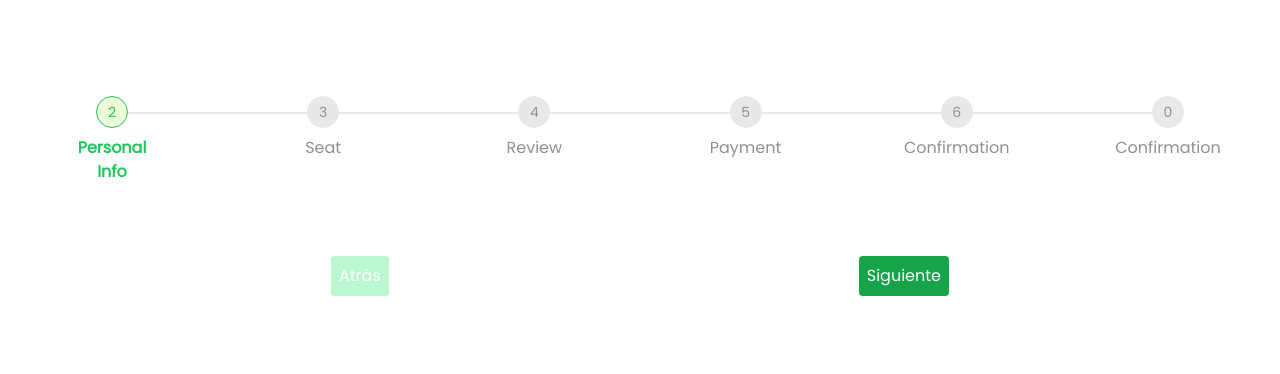
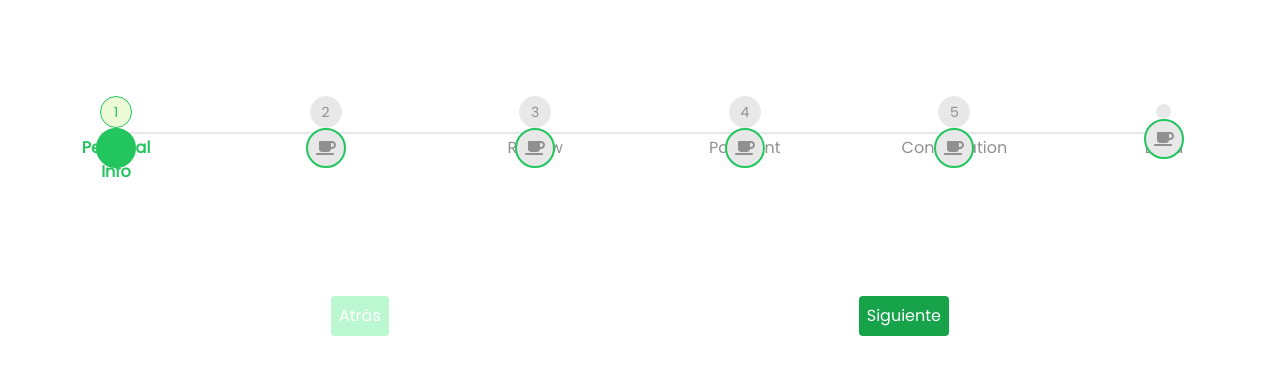
Before and after one commit to CRGuarda/promarketing-stepper-app, a Next.js app: page / in a window 1280 px wide. Shown: the top 374 px of the page. Built offline with nearby package versions, Linux system fonts and the light colour scheme.

Commit message:
font awesome added and Icon components changed

```diff
--- a/package.json
+++ b/package.json
@@ -9,6 +9,9 @@
     "lint": "next lint"
   },
   "dependencies": {
+    "@fortawesome/fontawesome-svg-core": "^6.4.0",
+    "@fortawesome/free-solid-svg-icons": "^6.4.0",
+    "@fortawesome/react-fontawesome": "^0.2.0",
     "@types/node": "20.4.4",
     "@types/react": "18.2.16",
     "@types/react-dom": "18.2.7",
--- a/src/app/page.tsx
+++ b/src/app/page.tsx
@@ -1,5 +1,6 @@
 'use client'
 import { Button } from '@/components/Button'
+import { DefaultIcon, TestIcon } from '@/components/Icons'
 import { Step } from '@/components/Step'
 import { Stepper } from '@/components/Stepper'
 import { useState } from 'react'
@@ -18,13 +19,24 @@ export default function Home() {
         activeStep={activeStep}
         isFirstStep={(value) => setIsFirstStep(value)}
         isLastStep={(value) => setIsLastStep(value)}
+        SuccededIcon={DefaultIcon}
       >
-        <Step label='Personal Info' onClick={() => setActiveStep(0)}>1</Step>
-        <Step label='Seat' onClick={() => setActiveStep(1)}>2</Step>
-        <Step label='Review' onClick={() => setActiveStep(2)}>3</Step>
-        <Step label='Payment' onClick={() => setActiveStep(3)}>4</Step>
-        <Step label='Confirmation' onClick={() => setActiveStep(4)}>5</Step>
-        <Step label='Confirmation' onClick={() => setActiveStep(5)}>ab</Step>
+        <Step label='Personal Info' onClick={() => setActiveStep(0)}>
+          1
+        </Step>
+        <Step label='Seat' onClick={() => setActiveStep(1)}>
+          2
+        </Step>
+        <Step label='Review' onClick={() => setActiveStep(2)}>
+          3
+        </Step>
+        <Step label='Payment' onClick={() => setActiveStep(3)}>
+          4
+        </Step>
+        <Step label='Confirmation' onClick={() => setActiveStep(4)}>
+          5
+        </Step>
+        <Step label='Extra' onClick={() => setActiveStep(5)} />
       </Stepper>
       <div className='w-full flex justify-around mt-32'>
         <Button title='Atrás' onClick={handlePrev} disabled={isFirstStep} />
--- a/src/components/Icons.tsx
+++ b/src/components/Icons.tsx
@@ -1,3 +1,6 @@
+import { FontAwesomeIcon } from '@fortawesome/react-fontawesome'
+import { faCoffee } from '@fortawesome/free-solid-svg-icons'
+
 export const DefaultIcon = () => (
   <svg
     width={32}
@@ -21,7 +24,42 @@ export const DefaultIcon = () => (
   </svg>
 )
 
-export const ActiveIcon = ({ index='0', isActive }: { index?: string; isActive: boolean }) => {
+export const ActiveIcon = ({ index, isActive }: { index?: string; isActive: boolean }) => {
+  if (!index) {
+    return (
+      <svg
+        width={15}
+        height={15}
+        viewBox='0 0 15 15'
+        fill='none'
+        className='relative mt-2'
+        xmlns='http://www.w3.org/2000/svg'
+      >
+        <path
+          className='transition-all duration-500'
+          x={0.5}
+          y={0.5}
+          width={31}
+          height={31}
+          rx={15.5}
+          fill={isActive ? '#22C55E' : '#E8E8E8'}
+          d='M7.5 0.234A7.266 7.266 0 0 1 14.766 7.5 7.266 7.266 0 0 1 7.5 14.766 7.266 7.266 0 0 1 0.234 7.5 7.266 7.266 0 0 1 7.5 0.234z'
+        />
+        <path
+          className='transition-all duration-500'
+          x={0.5}
+          y={0.5}
+          width={31}
+          height={31}
+          rx={15.5}
+          stroke={isActive ? '#22C55E' : '#E8E8E8'}
+          d='M7.5 0.234A7.266 7.266 0 0 1 14.766 7.5 7.266 7.266 0 0 1 7.5 14.766 7.266 7.266 0 0 1 0.234 7.5 7.266 7.266 0 0 1 7.5 0.234z'
+          strokeWidth={0.46875}
+        />
+      </svg>
+    )
+  }
+
   return (
     <div className='relative'>
       <svg width={32} height={32} viewBox='0 0 32 32' fill='none' xmlns='http://www.w3.org/2000/svg'>
@@ -49,7 +87,21 @@ export const ActiveIcon = ({ index='0', isActive }: { index?: string; isActive:
           isActive ? `text-[#22C55E]` : `text-[#909090]`
         }`}
       >
-      {isNaN(+index)?0:+index+1}
+        {index}
       </span>
     </div>
-)}
+  )
+}
+
+export const TestIcon = ({ index, isActive, isSuccess }: { index?: string; isActive: boolean; isSuccess: boolean }) => {
+  const isInactive = !isSuccess && !isActive
+  return (
+    <div
+      className={`relative z-10 grid place-items-center w-10 h-10 rounded-full ${
+        isInactive ? `bg-[#E8E8E8]` : `bg-[#22C55E]`
+      } ${isInactive ? `text-[#909090]` : `text-[#22C55E]`} transition-all duration-300 border-[#22C55E] border-2`}
+    >
+      <FontAwesomeIcon icon={faCoffee} />
+    </div>
+  )
+}
--- a/src/components/Step.tsx
+++ b/src/components/Step.tsx
@@ -1,23 +1,26 @@
-import { ActiveIcon, DefaultIcon } from '@/components/Icons'
+import { ActiveIcon, DefaultIcon, TestIcon } from '@/components/Icons'
 
 export const Step = ({
   label,
   onClick,
   activeStep = 0,
   index = 0,
-  children
+  SuccededIcon = DefaultIcon,
+  children,
 }: {
   label: string
   onClick: () => void
   activeStep?: number
   index?: number
-  children?:string
+  children?: string
+  SuccededIcon?: React.FC
 }) => {
   const isActive = activeStep === index
   const isSuccess = activeStep > index
   return (
     <div className={`flex flex-col items-center z-10 hover:cursor-pointer`} onClick={onClick}>
-      {isSuccess ? <DefaultIcon /> : <ActiveIcon index={children} isActive={isActive} />}
+      {isSuccess ? <SuccededIcon /> : <ActiveIcon index={children} isActive={isActive} />}
+      {isSuccess ? <SuccededIcon /> : <TestIcon index={children} isActive={isActive} isSuccess={isSuccess} />}
       <span
         className={`absolute top-[40px] text-xs sm:text-base ${
           isSuccess || isActive ? `text-green-500` : `text-[#909090]`
--- a/src/components/Stepper.tsx
+++ b/src/components/Stepper.tsx
@@ -6,15 +6,17 @@ export const Stepper = ({
   activeStep = 0,
   isFirstStep,
   isLastStep,
+  SuccededIcon,
 }: {
   children: React.ReactNode
   activeStep?: number
   isFirstStep: (value: boolean) => void
   isLastStep: (value: boolean) => void
+  SuccededIcon: React.FC
 }) => {
   const childrensCount = Children.count(children)
   const clonedChildrens = Children.map(children, (child, index) => {
-    if (isValidElement(child)) return cloneElement(child as JSX.Element, { activeStep, index })
+    if (isValidElement(child)) return cloneElement(child as JSX.Element, { activeStep, index, SuccededIcon })
     return child
   })
 
```
Also changed, not shown: 1 other file (tests, documents, lock files or other folders). Lines whose indentation alone changed are shown as unchanged.
